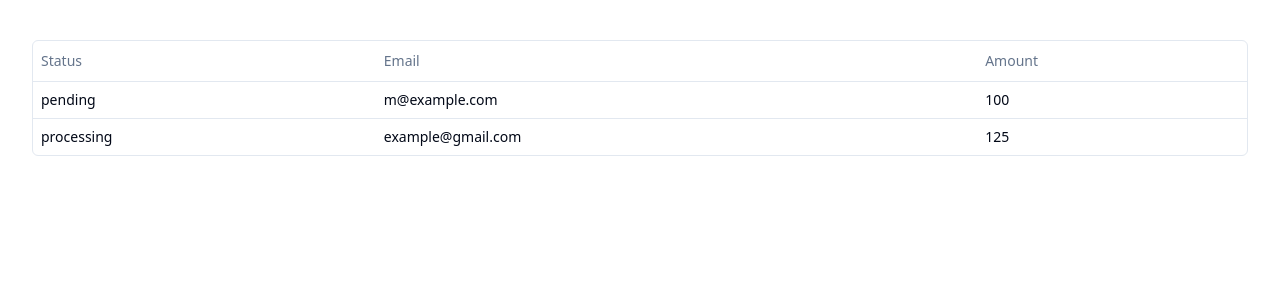
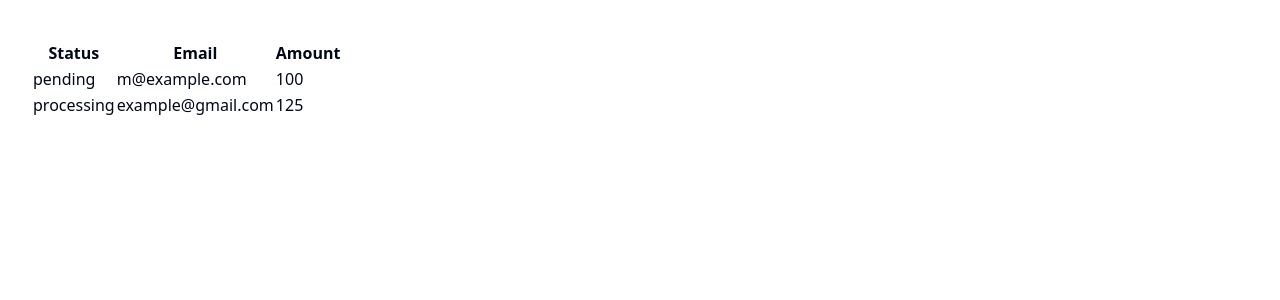
Before and after one commit to kiranojhanp/tanstack-prime-table, a React (Vite) app: page / in a window 1280 px wide. Shown: the top 300 px of the page. Built offline with nearby package versions, Linux system fonts and the light colour scheme.

Commit message:
feat: add simple table without styles

```diff
--- a/src/components/datatable/helpers.tsx
+++ b/src/components/datatable/helpers.tsx
@@ -3,11 +3,7 @@ import * as React from "react";
 const Table = React.forwardRef<
   HTMLTableElement,
   React.HTMLAttributes<HTMLTableElement>
->(({ className, ...props }, ref) => (
-  <div>
-    <table ref={ref} {...props} />
-  </div>
-));
+>(({ className, ...props }, ref) => <table ref={ref} {...props} />);
 Table.displayName = "Table";
 
 const TableHeader = React.forwardRef<
--- /dev/null
+++ b/src/components/datatable/table.tsx
@@ -0,0 +1,78 @@
+import {
+  type ColumnDef,
+  flexRender,
+  getCoreRowModel,
+  useReactTable,
+} from "@tanstack/react-table";
+
+import {
+  Table,
+  TableBody,
+  TableCell,
+  TableHead,
+  TableHeader,
+  TableRow,
+} from "@/components/datatable/helpers";
+
+interface DataTableProps<TData, TValue> {
+  columns: ColumnDef<TData, TValue>[];
+  data: TData[];
+}
+
+const DataTable = <TData extends { id: string | number }, TValue>({
+  columns,
+  data,
+}: DataTableProps<TData, TValue>) => {
+  const table = useReactTable({
+    data,
+    columns,
+    getCoreRowModel: getCoreRowModel(),
+  });
+  return (
+    <div>
+      <Table>
+        <TableHeader>
+          {table.getHeaderGroups().map((headerGroup) => (
+            <TableRow key={headerGroup.id}>
+              {headerGroup.headers.map((header) => {
+                return (
+                  <TableHead key={header.id}>
+                    {header.isPlaceholder
+                      ? null
+                      : flexRender(
+                          header.column.columnDef.header,
+                          header.getContext()
+                        )}
+                  </TableHead>
+                );
+              })}
+            </TableRow>
+          ))}
+        </TableHeader>
+        <TableBody>
+          {table.getRowModel().rows?.length ? (
+            table.getRowModel().rows.map((row) => (
+              <TableRow
+                key={row.id}
+                data-state={row.getIsSelected() && "selected"}
+                data-id={row.original.id ?? row.id}
+              >
+                {row.getVisibleCells().map((cell) => (
+                  <TableCell key={cell.id}>
+                    {flexRender(cell.column.columnDef.cell, cell.getContext())}
+                  </TableCell>
+                ))}
+              </TableRow>
+            ))
+          ) : (
+            <TableRow>
+              <TableCell colSpan={columns.length}>No results.</TableCell>
+            </TableRow>
+          )}
+        </TableBody>
+      </Table>
+    </div>
+  );
+};
+
+export { DataTable };
--- a/src/pages/payments/index.tsx
+++ b/src/pages/payments/index.tsx
@@ -1,6 +1,6 @@
+import { DataTable } from "@/components/datatable/table";
 import { payments, type Payment } from "@/data";
 import { columns } from "./columns";
-import { DataTable } from "./data-table";
 
 function getData(): Payment[] {
   return payments;
```
